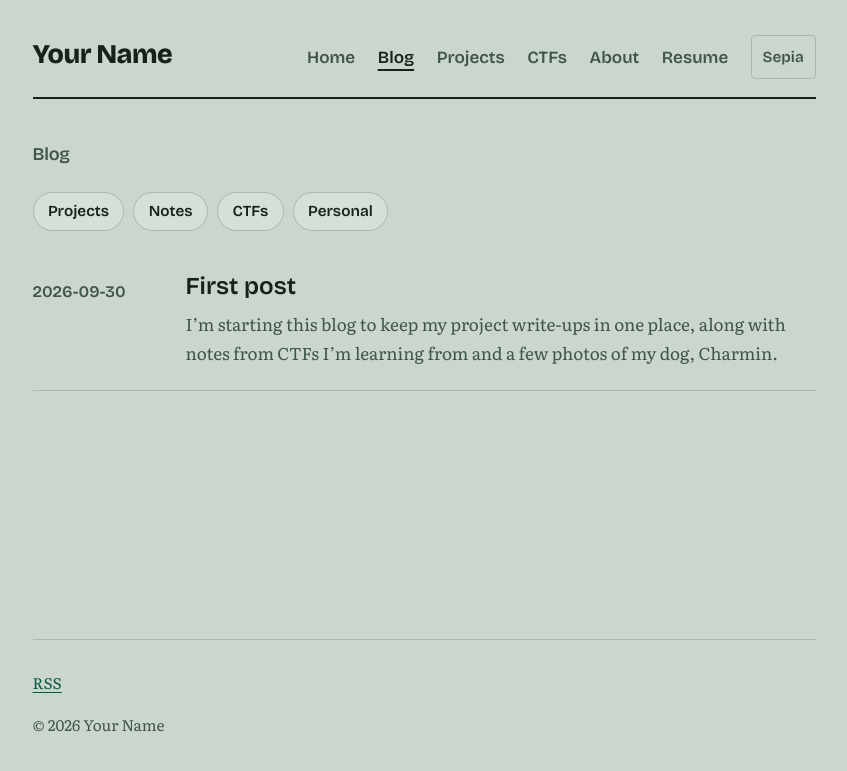
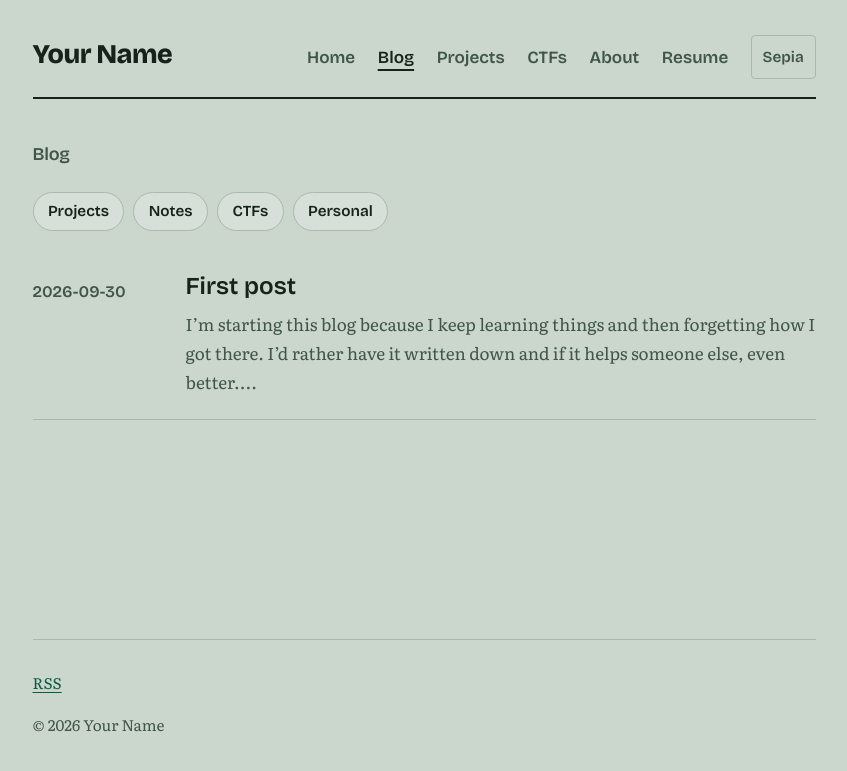
Before and after one commit to aavilezb/aavilezb.github.io, a Jekyll site: the page built from blog.html, in a window 1280 px wide. Shown: the top 771 px of the page, without its empty margins (216-1063 px from the left). Built offline with Jekyll 4.4.1, drawn with Linux system fonts in a browser that asks for light colours.

Commit message:
Revise blog introduction and remove old instructions
Updated the introduction to clarify the purpose of the blog and removed outdated instructions.

````diff
--- a/_posts/2026-09-30-first-post.md
+++ b/_posts/2026-09-30-first-post.md
@@ -3,17 +3,7 @@
 title: First post
 category: notes
 ---
-I'm starting this blog to keep my project write-ups in one place, along with notes from CTFs I'm learning from and a few photos of my dog, Charmin.
+I'm starting this blog because I keep learning things and then forgetting how I got there. I'd rather have it written down and if it helps someone else, even better.
 
-Anything unfinished stays in `_drafts/` until I'm happy with it. Edit or delete this post and add your own.
-
-To add a post, create a file in `_posts/` named `YYYY-MM-DD-title.md`. Start it with a header containing `layout: post`, a `title:` and a `category:` between two lines of `---`. Commit it, and GitHub publishes it after a minute or two.
-
-```c
-#include <stdio.h>
-
-int main(void) {
-    puts("hello");
-    return 0;
-}
+I'll write about whatever I'm working on or learning at the moment: projects, CTFs, and the tools that give me trouble. Some of it will be rough. When I get stuck, I'll say where and share how I got out because that's the part I wish more people wrote about.
 ```
````
